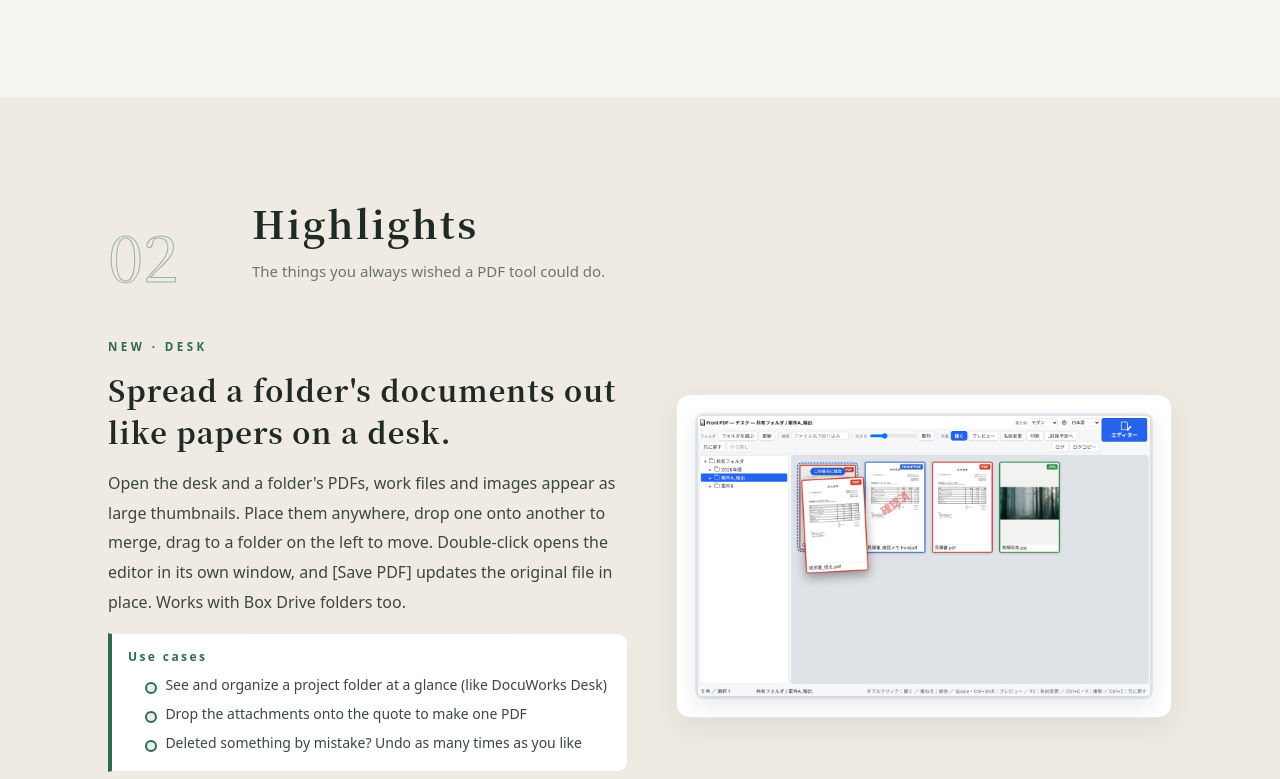
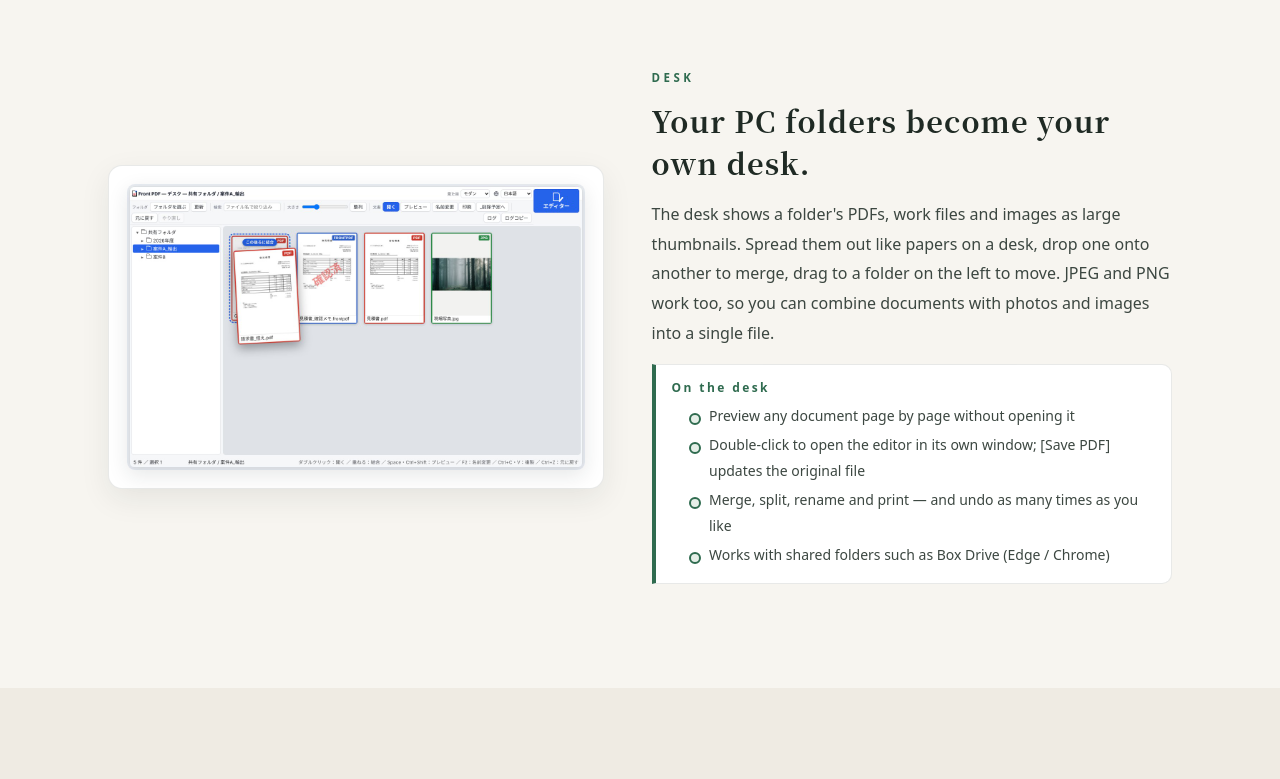
Before and after one commit to Hiro0149/front-pdf, a plain HTML site: page docs/index.html in a window 1280 px wide. Shown: the part 1538-2317 px from the top of the page. Drawn offline with Linux system fonts and the light colour scheme.

Commit message:
公式ページ：デスクの紹介を「何ができるソフト？」の続きに移動

```diff
--- a/docs/index.html
+++ b/docs/index.html
@@ -259,23 +259,23 @@ footer .wrap{display:flex;gap:16px;flex-wrap:wrap;justify-content:space-between}
    <div><svg viewBox="0 0 24 24"><rect x="5" y="3" width="14" height="18" rx="1"/><path d="M12 9v6M9 12h6"/></svg><b lang="ja">白紙から作る</b><b lang="en">Start from blank</b><p lang="ja">簡単な案内や書類づくりに</p><p lang="en">Make simple notices and forms</p></div>
   </div>
  </div>
+
+ <div class="feat rev fade" style="margin-top:70px;margin-bottom:0">
+  <div class="ftxt">
+   <div class="tag">DESK</div>
+   <h3><span lang="ja">PC のフォルダが、自分の「デスク」になる。</span><span lang="en">Your PC folders become your own desk.</span></h3>
+   <p lang="ja">デスク画面では、フォルダの中の PDF・作業ファイル・画像が大きめのサムネイルで並びます。机の上に書類を広げるように好きな場所へ置いて、重ねれば結合、左のフォルダへドラッグすれば移動。JPEG や PNG も扱えるので、文書と写真や画像を1つの書類にまとめられます。</p>
+   <p lang="en">The desk shows a folder's PDFs, work files and images as large thumbnails. Spread them out like papers on a desk, drop one onto another to merge, drag to a folder on the left to move. JPEG and PNG work too, so you can combine documents with photos and images into a single file.</p>
+   <div class="scene"><div class="sct"><span lang="ja">デスクでできること</span><span lang="en">On the desk</span></div><ul><li lang="ja">プレビューで、開かなくても中身をページ送りで確認</li><li lang="ja">ダブルクリックで別ウインドウのエディターが開き、［PDF保存］で元の PDF をそのまま更新</li><li lang="ja">結合・ページごとにばらす・名前変更・印刷。間違えても［元に戻す］で何回でも戻せる</li><li lang="ja">Box Drive などの共有フォルダにも対応（Edge / Chrome）</li><li lang="en">Preview any document page by page without opening it</li><li lang="en">Double-click to open the editor in its own window; [Save PDF] updates the original file</li><li lang="en">Merge, split, rename and print — and undo as many times as you like</li><li lang="en">Works with shared folders such as Box Drive (Edge / Chrome)</li></ul></div>
+  </div>
+  <div class="panel fvis"><img src="feat_desk.jpg" alt="Front PDF デスク" width="1280" height="800" loading="lazy"></div>
+ </div>
 </div></section>
 
 <section id="highlights"><div class="wrap">
  <div class="sec-head fade"><div class="num">02</div><div><h2><span lang="ja">目玉機能</span><span lang="en">Highlights</span></h2><p><span lang="ja">「それができると助かる」を、ちゃんと形に。</span><span lang="en">The things you always wished a PDF tool could do.</span></p></div></div>
 
  <div class="feat fade">
-  <div class="ftxt">
-   <div class="tag">NEW · DESK</div>
-   <h3><span lang="ja">フォルダの書類を、机に広げるように。</span><span lang="en">Spread a folder's documents out like papers on a desk.</span></h3>
-   <p lang="ja">デスクを開くと、フォルダの PDF・作業ファイル・画像が大きめのサムネイルで並びます。好きな場所に置いて、重ねれば結合、左のフォルダへドラッグで移動。ダブルクリックで別ウインドウのエディターが開き、［PDF保存］で元の PDF をそのまま更新できます。Box Drive のフォルダにも対応。</p>
-   <p lang="en">Open the desk and a folder's PDFs, work files and images appear as large thumbnails. Place them anywhere, drop one onto another to merge, drag to a folder on the left to move. Double-click opens the editor in its own window, and [Save PDF] updates the original file in place. Works with Box Drive folders too.</p>
-   <div class="scene"><div class="sct"><span lang="ja">こんな時に</span><span lang="en">Use cases</span></div><ul><li lang="ja">案件フォルダの書類をひと目で確認・整理（DocuWorks Desk のような使い方）</li><li lang="ja">見積書と添付資料を重ねて1つの PDF に</li><li lang="ja">間違えて消しても［元に戻す］で何回でも戻せる</li><li lang="en">See and organize a project folder at a glance (like DocuWorks Desk)</li><li lang="en">Drop the attachments onto the quote to make one PDF</li><li lang="en">Deleted something by mistake? Undo as many times as you like</li></ul></div>
-  </div>
-  <div class="panel fvis"><img src="feat_desk.jpg" alt="Front PDF デスク" width="1280" height="800" loading="lazy"></div>
- </div>
-
- <div class="feat rev fade">
   <div class="ftxt">
    <div class="tag">COPY → EXCEL</div>
    <h3><span lang="ja">選んだ範囲だけコピー。表はそのまま Excel へ。</span><span lang="en">Copy just the area you pick — tables go straight into Excel.</span></h3>
@@ -297,7 +297,7 @@ footer .wrap{display:flex;gap:16px;flex-wrap:wrap;justify-content:space-between}
   </div>
  </div>
 
- <div class="feat fade">
+ <div class="feat rev fade">
   <div class="ftxt">
    <div class="tag">TWO-PAGE VIEW</div>
    <h3><span lang="ja">2枚同時ビューで、見比べながら書き込む。</span><span lang="en">Two pages at once — compare while you write.</span></h3>
@@ -308,7 +308,7 @@ footer .wrap{display:flex;gap:16px;flex-wrap:wrap;justify-content:space-between}
   <div class="panel fvis"><img src="feat_dual.jpg" alt="2枚同時ビュー" width="935" height="655" loading="lazy"></div>
  </div>
 
- <div class="feat rev fade">
+ <div class="feat fade">
   <div class="ftxt">
    <div class="tag">KEEP EDITING</div>
    <h3><span lang="ja">編集したまま保存して、続きは明日でも、誰かでも。</span><span lang="en">Save with edits intact — continue tomorrow, or let someone else.</span></h3>
@@ -332,7 +332,7 @@ footer .wrap{display:flex;gap:16px;flex-wrap:wrap;justify-content:space-between}
   </div>
  </div>
 
- <div class="feat fade">
+ <div class="feat rev fade">
   <div class="ftxt">
    <div class="tag">RASTERIZE</div>
    <h3><span lang="ja">塗ったページだけ画像化して、文字を残さない。</span><span lang="en">Rasterize only the masked pages — no hidden text left.</span></h3>
@@ -343,7 +343,7 @@ footer .wrap{display:flex;gap:16px;flex-wrap:wrap;justify-content:space-between}
   <div class="panel fvis"><img src="feat_stamp.jpg" alt="書き込みを入れた見積書（デモ）" width="681" height="785" loading="lazy" style="max-height:520px;width:auto;margin:0 auto"></div>
  </div>
 
- <div class="feat rev fade">
+ <div class="feat fade">
   <div class="ftxt">
    <div class="tag">PASTE IMAGES</div>
    <h3><span lang="ja">スクショも画像も、Ctrl+V でそのまま貼る。</span><span lang="en">Screenshots and images — just Ctrl+V.</span></h3>
```
